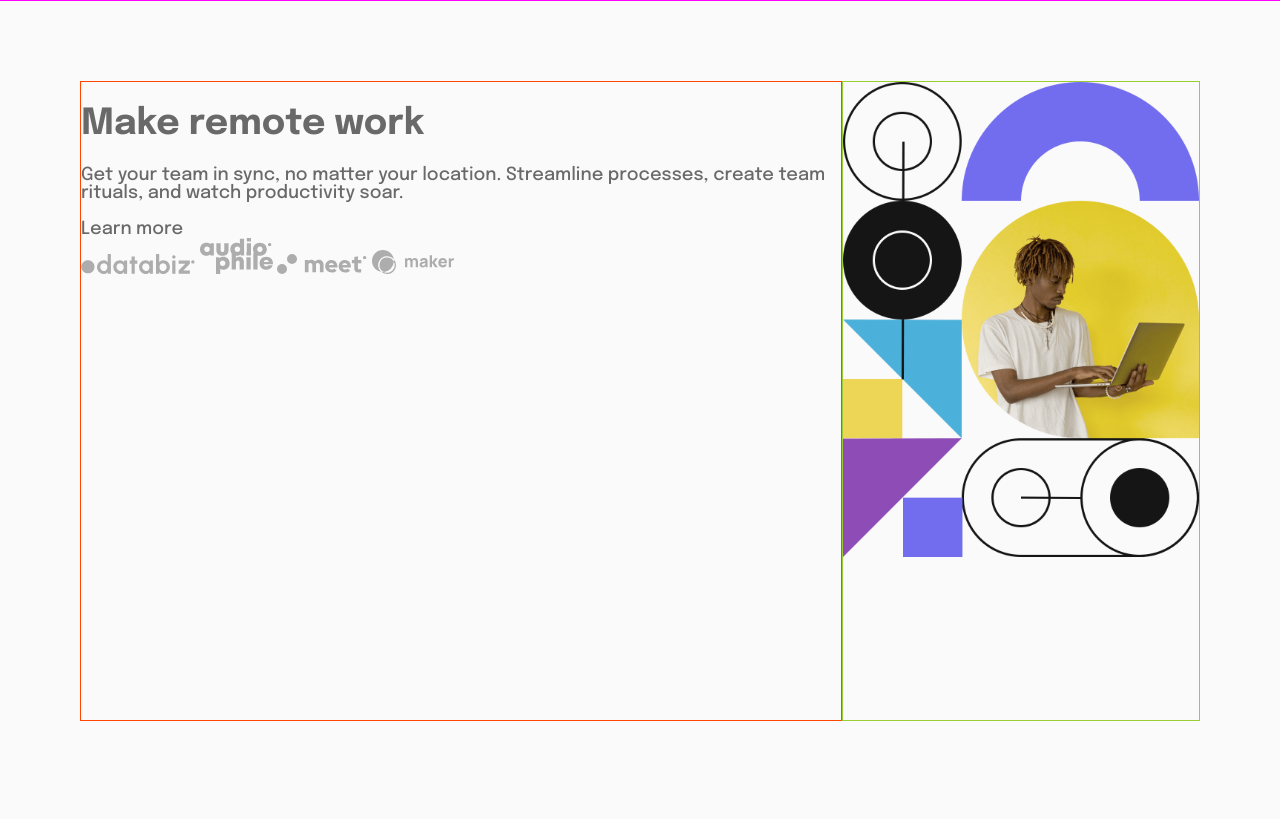
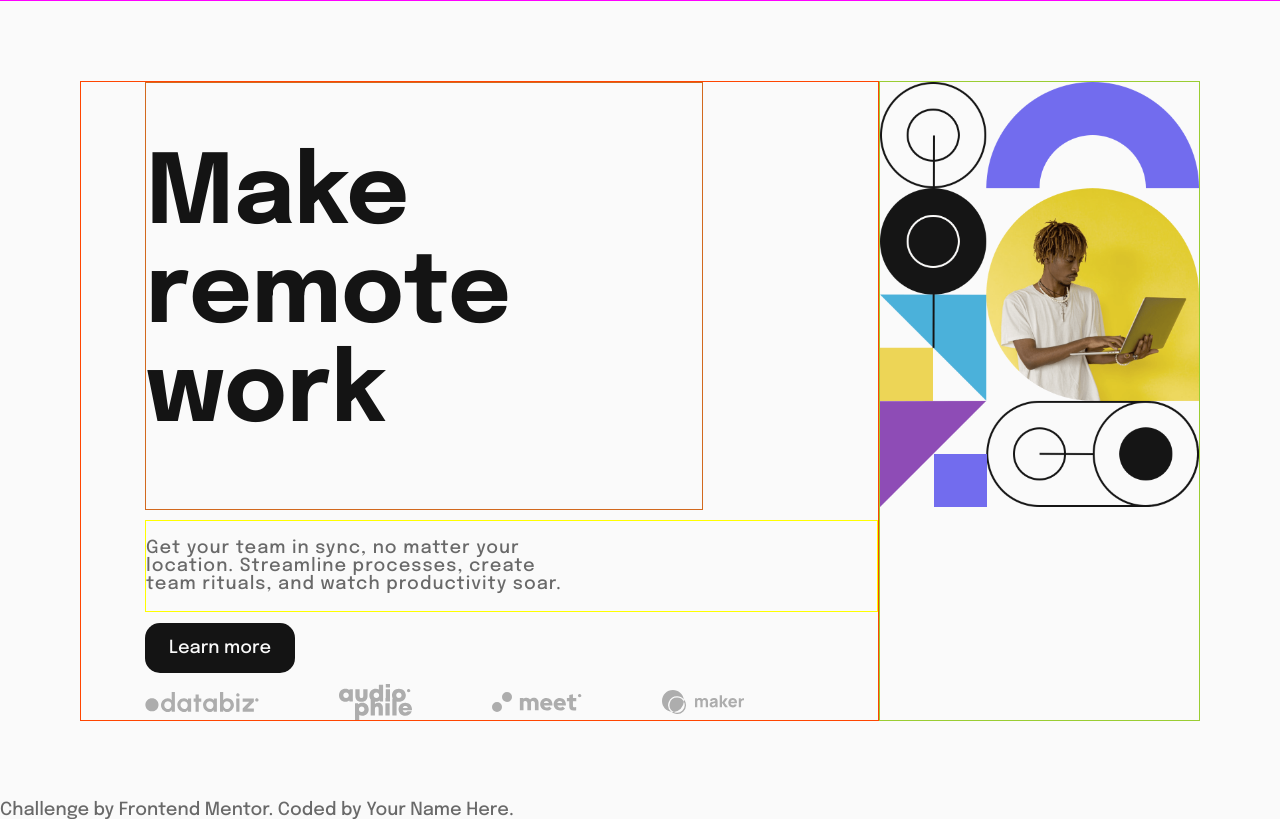
Before and after one commit to GeorgeCaldarescu/landing_page, a plain HTML site: page index.html in a window 1280 px wide. Shown: the part 92-911 px from the top of the page. Drawn offline with Linux system fonts and the light colour scheme.

Commit message:
finish desktop version

```diff
--- a/index.html
+++ b/index.html
@@ -100,17 +100,41 @@
 
     <main>
       <div class="left">
-        <h1>Make remote work</h1>
-        <p>
-          Get your team in sync, no matter your location. Streamline processes,
-          create team rituals, and watch productivity soar.
-        </p>
+        <div class="left-title">
+          <h1>
+            Make <br />
+            remote work
+          </h1>
+        </div>
+        <div class="left-text">
+          <p>
+            Get your team in sync, no matter your location. Streamline
+            processes, create team rituals, and watch productivity soar.
+          </p>
+        </div>
+
         <a href="#" class="main-btn">Learn more</a>
         <div class="footer">
-          <img src="./images/client-databiz.svg" alt="databiz-client" />
-          <img src="./images/client-audiophile.svg" alt="audiophile-client" />
-          <img src="./images/client-meet.svg" alt="meet-client" />
-          <img src="./images/client-maker.svg" alt="maker-client" />
+          <img
+            src="./images/client-databiz.svg"
+            alt="databiz-client"
+            class="footer-img"
+          />
+          <img
+            src="./images/client-audiophile.svg"
+            alt="audiophile-client"
+            class="footer-img"
+          />
+          <img
+            src="./images/client-meet.svg"
+            alt="meet-client"
+            class="footer-img"
+          />
+          <img
+            src="./images/client-maker.svg"
+            alt="maker-client"
+            class="footer-img"
+          />
         </div>
       </div>
       <div class="right">
@@ -118,12 +142,12 @@
       </div>
     </main>
 
-    <!-- <div class="attribution">
+    <div class="attribution">
       Challenge by
       <a href="https://www.frontendmentor.io?ref=challenge" target="_blank"
         >Frontend Mentor</a
       >. Coded by <a href="#">Your Name Here</a>.
-    </div> -->
+    </div>
     <script src="app.js"></script>
   </body>
 </html>
--- a/style.css
+++ b/style.css
@@ -182,7 +182,58 @@ main {
 }
 .left {
   border: 1px solid orangered;
+  display: flex;
+  flex-direction: column;
+  justify-content: space-between;
   /* width: 70%; */
+}
+
+.left-title {
+  color: hsl(0, 0%, 8%);
+  font-family: "Epilogue";
+  font-size: 3rem;
+  font-weight: 700;
+  width: 70%;
+  margin-left: 4rem;
+  border: 1px solid chocolate;
+}
+
+.left-text {
+  margin-left: 4rem;
+  border: 1px solid yellow;
+}
+
+p {
+  width: 60%;
+  letter-spacing: 1px;
+}
+
+.main-btn {
+  margin-left: 4rem;
+  padding: 1rem 1rem;
+  width: 150px;
+  color: hsl(0, 0%, 98%);
+  background-color: hsl(0, 0%, 8%);
+  border-radius: 15px;
+  text-align: center;
+  font-weight: 400;
+}
+
+.main-btn:hover {
+  color: hsl(0, 0%, 8%);
+  background-color: hsl(0, 0%, 98%);
+  border: 1px solid hsl(0, 0%, 8%);
+}
+
+.footer {
+  margin-left: 4rem;
+  display: flex;
+  /* justify-content: space-around; */
+  align-items: center;
+}
+
+.footer-img + .footer-img {
+  margin-left: 5rem;
 }
 
 .right {
```
